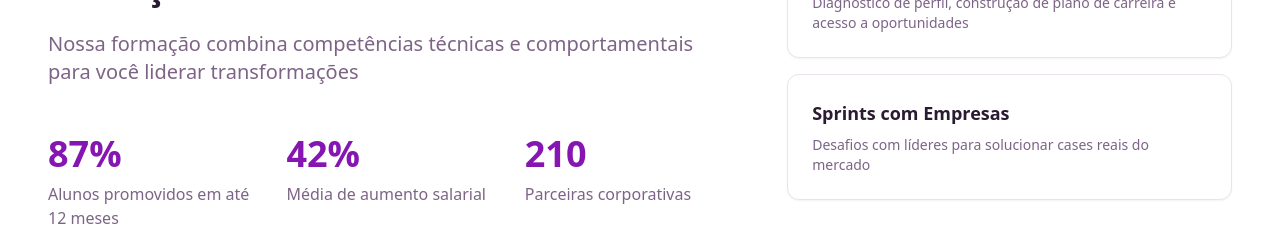
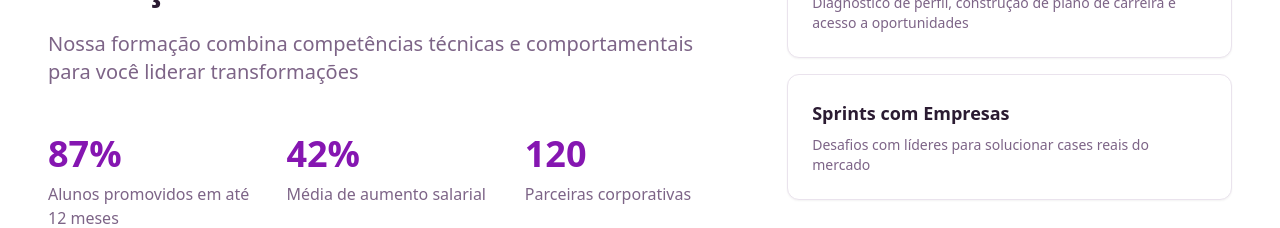
Before and after one commit to juanmkt-web/posgraduacaoadistanciaead.com.br, a React (Vite) app: page / in a window 1280 px wide. Shown: the part 2160-2388 px from the top of the page. Built offline with nearby package versions, Linux system fonts and the light colour scheme; the HTML template or start-up script is replaced by a standard one.

Commit message:
Code edited in Lovable Code Editor
Edited UI in Lovable

```diff
--- a/src/pages/Index.tsx
+++ b/src/pages/Index.tsx
@@ -419,7 +419,7 @@ const Index = () => {
 
                 <div>
                   <div className="text-4xl font-bold text-primary mb-2">
-                    <CountUp end={210} />
+                    <CountUp end={120} />
                   </div>
                   <p className="text-muted-foreground">Parceiras corporativas</p>
                 </div>
```
